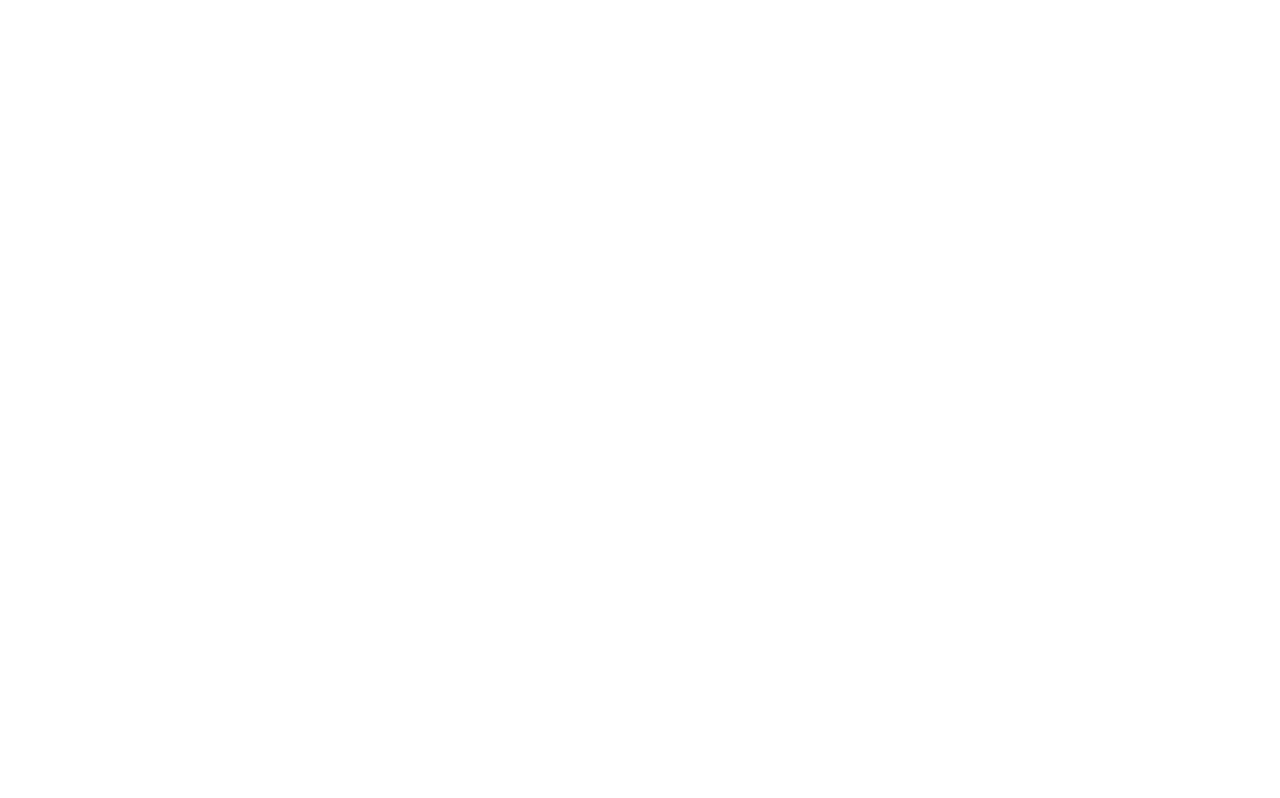
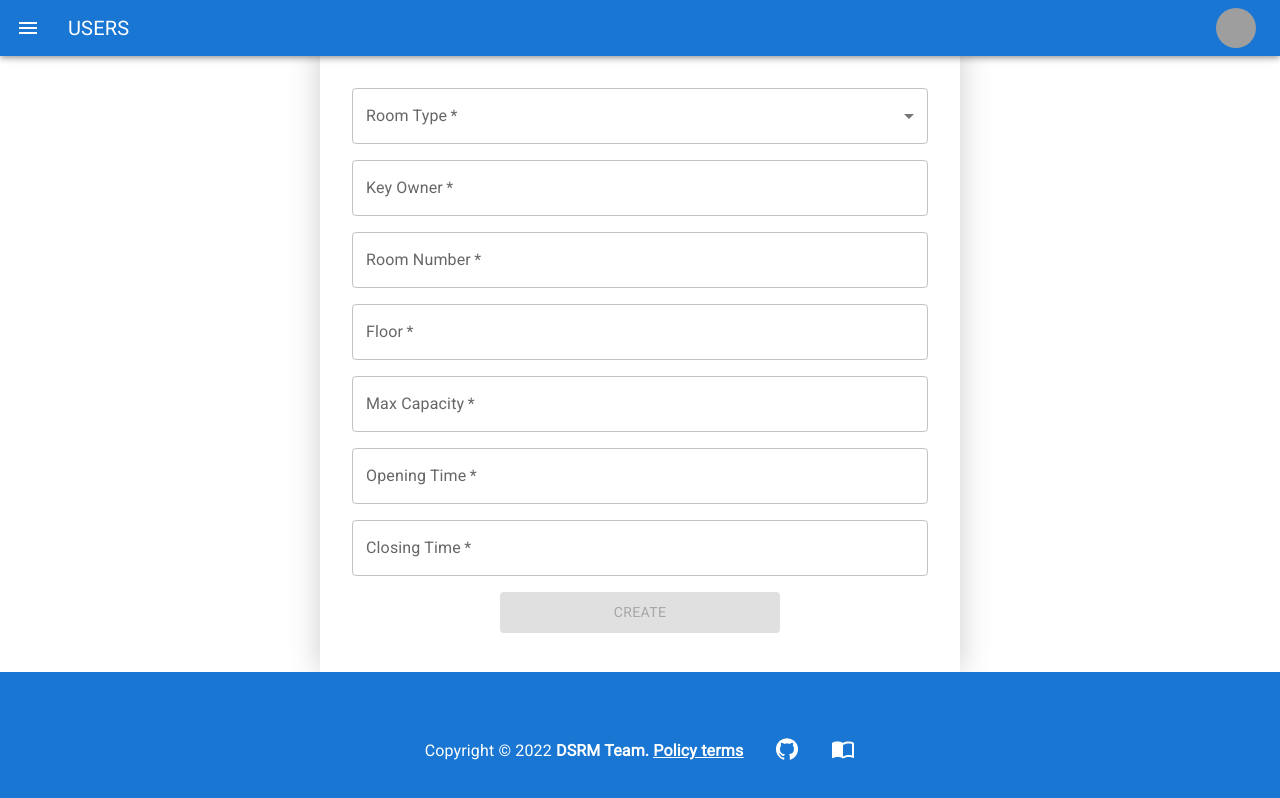
Before and after one commit to dorm-social-room-manager/dsrm-frontend, a React (Vite) app: page /dashboard/add-room in a window 1280 px wide. Before the commit this address had no page. Shown: the top 798 px of the page. Built offline with nearby package versions, Linux system fonts and the light colour scheme; grey boxes are pictures that could not be loaded.

Commit message:
feat: add room page draft
Related work item: GH-26

```diff
--- a/src/App.tsx
+++ b/src/App.tsx
@@ -1,9 +1,35 @@
 import { Route, Routes } from 'react-router-dom';
+import { AddRoomForm } from './components/AddRoomForm/AddRoomForm';
+import { AddRoomPage } from './pages/AddRoomPage';
 import { DashboardPage } from './pages/DashboardPage';
 import { LoginPage } from './pages/LoginPage';
 
 import { RegisterPage } from './pages/RegisterPage';
+import { RoomType } from './components/AddRoomForm/AddRoomForm.types';
 import { UserListPage } from './pages/UserListPage';
+
+const ROOM_TYPES: RoomType[] = [
+  {
+    id: 1,
+    name: 'STUDY',
+  },
+  {
+    id: 2,
+    name: 'TV',
+  },
+  {
+    id: 3,
+    name: 'BILLARD',
+  },
+  {
+    id: 4,
+    name: 'PING PONG',
+  },
+  {
+    id: 5,
+    name: 'LAUNDRY',
+  },
+];
 
 export function App() {
   return (
@@ -24,6 +50,14 @@ export function App() {
         path='/dashboard/user-list'
         element={<UserListPage />}
       />
+      <Route
+        path='/dashboard/add-room'
+        element={<AddRoomPage />}
+      />
+      <Route
+        path='/dashboard/add-room/t'
+        element={<AddRoomForm roomTypes={ROOM_TYPES} />}
+      />
     </Routes>
   );
 }
--- /dev/null
+++ b/src/components/AddRoomForm/AddRoomForm.module.scss
@@ -0,0 +1,3 @@
+.input {
+  width: 100%;
+}
--- /dev/null
+++ b/src/components/AddRoomForm/AddRoomForm.tsx
@@ -0,0 +1,195 @@
+import { Box, Button, Grid, MenuItem, TextField } from '@mui/material';
+import { ChangeEvent, useState } from 'react';
+import { Field, Formik } from 'formik';
+import { RegisterFormErrors, RoomTypeProps } from './AddRoomForm.types';
+import styles from './AddRoomForm.module.scss';
+import { useTranslation } from 'react-i18next';
+
+export function AddRoomForm({ roomTypes }: RoomTypeProps) {
+  const [selectedRoomType, setSelectedRoomType] = useState('');
+  const minLength = 1;
+  const { t } = useTranslation();
+  const validate = (values: { email: string; password: string; lname: string; fname: string; phone: string }) => {
+    const errors: RegisterFormErrors = {};
+    if (values.email.length < minLength) {
+      errors.email = t('registerForm.emailEmpty');
+    }
+    if (values.password.length < minLength) {
+      errors.password = t('registerForm.passwordEmpty');
+    }
+    if (values.lname.length < minLength) {
+      errors.lastName = t('registerForm.lastNameEmpty');
+    }
+    if (values.fname.length < minLength) {
+      errors.firstNme = t('registerForm.firstNameEmpty');
+    }
+    if (values.phone.length < minLength) {
+      errors.phone = t('registerForm.phoneEmpty');
+    }
+    return errors;
+  };
+
+  const handleRoomTypeChange = (event: ChangeEvent<HTMLInputElement | HTMLTextAreaElement>) => {
+    setSelectedRoomType(event.target.value);
+  };
+
+  return (
+    <Formik
+      enableReinitialize
+      validateOnMount={true}
+      validateOnChange={true}
+      validateOnBlur={true}
+      validate={validate}
+      initialValues={{ email: '', fname: '', lname: '', password: '', phone: '' }}
+      onSubmit={function () {
+        throw new Error('Function not implemented.');
+      }}
+    >
+      {({ isValid, handleSubmit }) => {
+        return (
+          <form onSubmit={handleSubmit}>
+            <Box
+              margin={'auto'}
+              padding={0}
+              boxShadow={'0px 0px 30px #ccc'}
+              height={632}
+              maxWidth={640}
+            >
+              <Grid
+                direction='row'
+                alignItems='center'
+                justifyContent='center'
+                spacing={2}
+                padding={4}
+                container
+              >
+                <Grid
+                  item
+                  mobile={12}
+                >
+                  <TextField
+                    label={t('addRoom.roomType')}
+                    className={styles.input}
+                    value={selectedRoomType}
+                    onChange={handleRoomTypeChange}
+                    name='fname'
+                    select
+                    required
+                  >
+                    {roomTypes.map((selectableRoomType) => {
+                      return (
+                        <MenuItem
+                          key={selectableRoomType.id}
+                          value={selectableRoomType.name}
+                        >
+                          {selectableRoomType.name}
+                        </MenuItem>
+                      );
+                    })}
+                  </TextField>
+                </Grid>
+                <Grid
+                  item
+                  mobile={12}
+                >
+                  <Field
+                    as={TextField}
+                    className={styles.input}
+                    label={t('addRoom.keyOwner')}
+                    type='text'
+                    name='lname'
+                    required
+                  />
+                </Grid>
+                <Grid
+                  item
+                  mobile={12}
+                >
+                  <Field
+                    as={TextField}
+                    className={styles.input}
+                    label={t('addRoom.roomNumber')}
+                    inputProps={{ inputMode: 'numeric', pattern: '[0-9]*' }}
+                    type='number'
+                    name='phone'
+                    required
+                  />
+                </Grid>
+                <Grid
+                  item
+                  mobile={12}
+                >
+                  <Field
+                    as={TextField}
+                    className={styles.input}
+                    label={t('addRoom.floor')}
+                    type='number'
+                    name='email'
+                    required
+                  />
+                </Grid>
+                <Grid
+                  item
+                  mobile={12}
+                >
+                  <Field
+                    as={TextField}
+                    className={styles.input}
+                    label={t('addRoom.maxCapacity')}
+                    type='number'
+                    name='email'
+                    required
+                  />
+                </Grid>
+                <Grid
+                  item
+                  mobile={12}
+                >
+                  <Field
+                    as={TextField}
+                    className={styles.input}
+                    label={t('addRoom.openingTime')}
+                    type='email'
+                    name='email'
+                    required
+                  />
+                </Grid>
+                <Grid
+                  item
+                  mobile={12}
+                >
+                  <Field
+                    as={TextField}
+                    className={styles.input}
+                    label={t('addRoom.closingTime')}
+                    type='email'
+                    name='email'
+                    required
+                  />
+                </Grid>
+
+                <Grid
+                  item
+                  mobile={6}
+                >
+                  <Button
+                    variant='contained'
+                    color='secondary'
+                    sx={{
+                      padding: 1,
+                      width: 1,
+                    }}
+                    type='submit'
+                    disabled={!isValid}
+                  >
+                    {t('addRoom.create')}
+                  </Button>
+                </Grid>
+              </Grid>
+            </Box>
+          </form>
+        );
+      }}
+    </Formik>
+  );
+}
--- a/src/i18n/i18n.ts
+++ b/src/i18n/i18n.ts
@@ -1,3 +1,5 @@
+import * as addRoomEN from '../locales/en/addRoom.json';
+import * as addRoomPL from '../locales/pl/addRoom.json';
 import * as dashboardEN from '../locales/en/dashboard.json';
 import * as dashboardPageEN from '../locales/en/dashboardPage.json';
 import * as dashboardPagePL from '../locales/pl/dashboardPage.json';
@@ -19,6 +21,7 @@ import { initReactI18next } from 'react-i18next';
 const resources = {
   en: {
     components: {
+      addRoom: addRoomEN,
       dashboard: dashboardEN,
       dashboardPage: dashboardPageEN,
       footer: footerEN,
@@ -30,6 +33,7 @@ const resources = {
   },
   pl: {
     components: {
+      addRoom: addRoomPL,
       dashboard: dashboardPL,
       dashboardPage: dashboardPagePL,
       footer: footerPL,
--- /dev/null
+++ b/src/locales/en/addRoom.json
@@ -0,0 +1,10 @@
+{
+    "roomType": "Room Type",
+    "keyOwner": "Key Owner",
+    "roomNumber": "Room Number",
+    "floor": "Floor",
+    "maxCapacity": "Max Capacity",
+    "openingTime": "Opening Time",
+    "closingTime": "Closing Time",
+    "create": "Create"
+}
--- /dev/null
+++ b/src/locales/pl/addRoom.json
@@ -0,0 +1,10 @@
+{
+    "roomType": "Typ pokoju",
+    "keyOwner": "Właściciel klucza",
+    "roomNumber": "Numer pokoju",
+    "floor": "Piętro",
+    "maxCapacity": "Maksymalna liczba osób",
+    "openingTime": "Godzina otwarcia",
+    "closingTime": "Godzina zamknięcia",
+    "create": "Utwórz"
+}
--- /dev/null
+++ b/src/pages/AddRoomPage.tsx
@@ -0,0 +1,75 @@
+import { AddRoomForm } from '../components/AddRoomForm/AddRoomForm';
+import { DashboardHeader } from '../components/DashboardHeader/DashboardHeader';
+import { DashboardHeaderProps } from '../components/DashboardHeader/DashboardHeader.types';
+import { Footer } from '../templates/Footer/Footer';
+import { Grid } from '@mui/material';
+import { RoomType } from '../components/AddRoomForm/AddRoomForm.types';
+import { useTranslation } from 'react-i18next';
+
+const ROOM_TYPES: RoomType[] = [
+  {
+    id: 1,
+    name: 'STUDY',
+  },
+  {
+    id: 2,
+    name: 'TV',
+  },
+  {
+    id: 3,
+    name: 'BILLARD',
+  },
+  {
+    id: 4,
+    name: 'PING PONG',
+  },
+  {
+    id: 5,
+    name: 'LAUNDRY',
+  },
+];
+
+export function AddRoomPage() {
+  const { t } = useTranslation();
+  const dashboardHeaderProps: DashboardHeaderProps = {
+    logo: t('userList.logo'),
+    userAvatar: 'https://www.w3schools.com/howto/img_avatar.png',
+    userName: 'John Doe',
+  };
+  return (
+    <Grid
+      container
+      alignItems='center'
+      justifyContent='center'
+      direction='row'
+      height={'100vh'}
+    >
+      <Grid
+        mobile={12}
+        minHeight={56}
+        item
+      >
+        <DashboardHeader {...dashboardHeaderProps} />
+      </Grid>
+      <Grid
+        item
+        alignItems='center'
+        alignSelf='center'
+        alignContent='center'
+        justifyContent='center'
+        justifyItems='center'
+        justifySelf='center'
+        mobile={12}
+      >
+        <AddRoomForm roomTypes={ROOM_TYPES} />
+      </Grid>
+      <Grid
+        item
+        mobile={12}
+        alignSelf='flex-end'
+      >
+        <Footer />
+      </Grid>
+    </Grid>
+  );
+}
```
Also changed, not shown: src/components/AddRoomForm/AddRoomForm.types.ts (added, +16 -0 lines).
